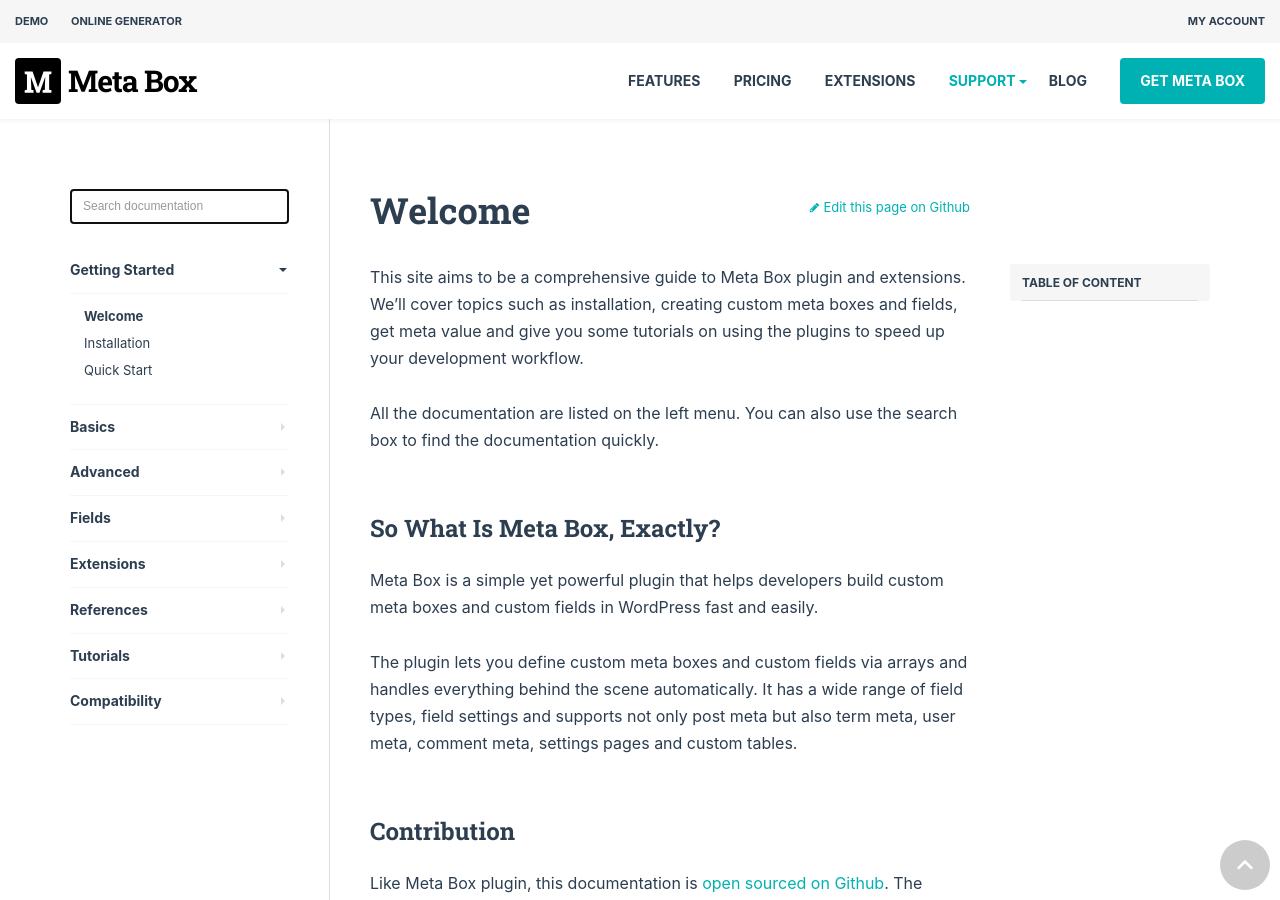
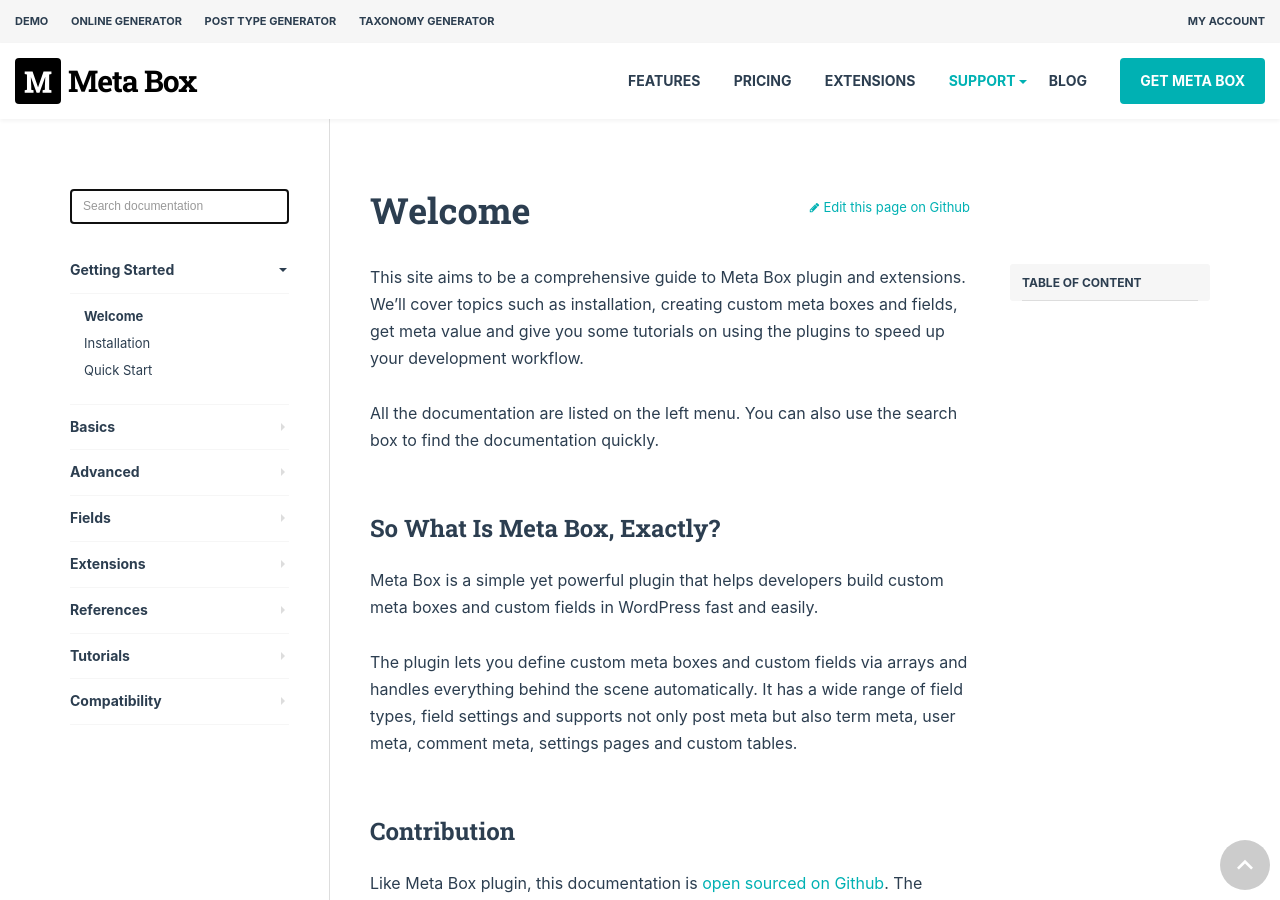
Before and after one commit to wpmetabox/docs, a Jekyll site: the page built from index.md, in a window 1280 px wide and 900 px high. Built offline with Jekyll 4.4.1, drawn with Linux system fonts in a browser that asks for light colours; comment, search, counter and statistics services are not loaded.

Commit message:
Update header.html

```diff
--- a/_includes/header.html
+++ b/_includes/header.html
@@ -29,6 +29,8 @@
 			<ul class="menu">
 				<li class="menu-item"><a href="http://demo.metabox.io">Demo</a></li>
 				<li class="menu-item"><a href="https://metabox.io/online-generator/">Online Generator</a></li>
+				<li class="menu-item"><a href="https://metabox.io/post-type-generator/">Post Type Generator</a></li>
+				<li class="menu-item"><a href="https://metabox.io/taxonomy-generator/">Taxonomy Generator</a></li>
 			</ul>
 		</nav>
 		<nav class="header-navigation top-bar-navigation" role="navigation">
```
